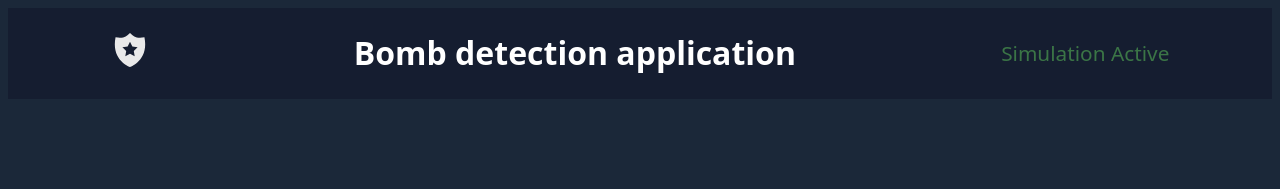
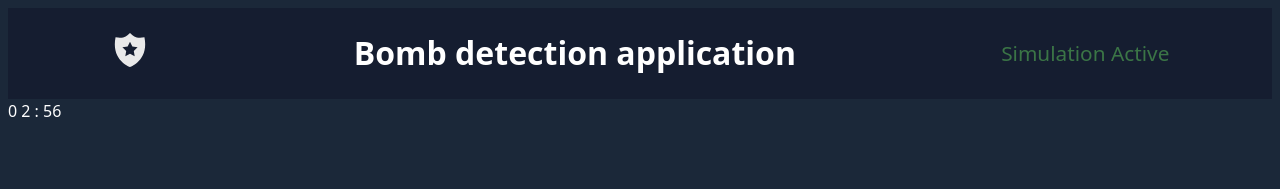
Before and after one commit to yossikovan1999/react-gitHub-exe, a React (Vite) app: page / in a window 1280 px wide. Shown: the top 189 px of the page. Built offline with nearby package versions, Linux system fonts and the light colour scheme.

Commit message:
adding changes

```diff
--- a/src/App.jsx
+++ b/src/App.jsx
@@ -3,6 +3,7 @@ import { useState } from 'react'
 import './App.css'
 import Header from './components/Header/Header'
 import CardSection from './components/CardsSection/CardsSection'
+import GameProvider from './context/gameProvider'
 
 function App() {
   const [count, setCount] = useState(0)
@@ -10,7 +11,9 @@ function App() {
   return (
     <>
       <Header/>
-      <CardSection/>
+      <GameProvider>
+        <CardSection/>
+      </GameProvider>
     </>
   )
 }
--- a/src/components/Card/Card.jsx
+++ b/src/components/Card/Card.jsx
@@ -1,10 +1,12 @@
 
 
-function Card(){
+function Card({svg, headerText, mainText}){
 
     return(
         <div className="card">
+            <div>
 
+            </div>
         </div>
     )
 
--- a/src/components/CardsSection/CardsSection.jsx
+++ b/src/components/CardsSection/CardsSection.jsx
@@ -1,8 +1,22 @@
+import Card from "../Card/Card";
+import {useGameProvider} from "../../context/gameProvider";
+
 
 function CardSection(){
 
+    const {humanTime, timeLeft} = useGameProvider()
+
+    console.log(humanTime);
+
+
     return(
-        <></>
+        <>
+          <div>
+            {humanTime}
+            </div>
+
+
+        </>
     )
 }
 
--- /dev/null
+++ b/src/context/gameProvider.jsx
@@ -0,0 +1,23 @@
+import { createContext, useContext, useState } from "react";
+import useTimer from "../hooks/useTimer";
+
+const GameContex = createContext();
+
+export function useGameProvider(){
+    return useContext(GameContex);
+}
+
+function GameProvider({children}){
+
+    const [bomb, setBomb] = useState(5);
+    const {humanTime, timeLeft} = useTimer(3);
+
+    return(
+        <GameContex.Provider value={{humanTime, timeLeft}}>
+            {children}
+        </GameContex.Provider>
+    )
+
+}
+
+export default GameProvider;
--- /dev/null
+++ b/src/hooks/useTimer.jsx
@@ -0,0 +1,29 @@
+import { useEffect, useState } from "react";
+
+function useTimer(time) {
+  const [timeLeft, setTimeLeft] = useState(()=>time * 60);
+  const [humanTime, setHumanTime] = useState(()=>`${ time < 10 ? 0 : ""} ${time} : 00`);
+
+  useEffect(() => {
+
+    function getHumanTime() {
+      const minutes = Math.floor(timeLeft / 60);
+      const seconds = timeLeft % 60;
+
+      return `${minutes < 10 ? 0 : ""} ${minutes} : ${seconds < 10 ? `0${seconds}` : seconds}`;
+    }
+
+    const timer = setInterval(() => {
+      setTimeLeft((prev) => prev - 1);
+      setHumanTime(()=>getHumanTime());
+    }, 1000);
+
+    return () => {
+      clearInterval(timer);
+    };
+  }, [timeLeft]);
+
+  return { timeLeft, humanTime };
+}
+
+export default useTimer;
```
